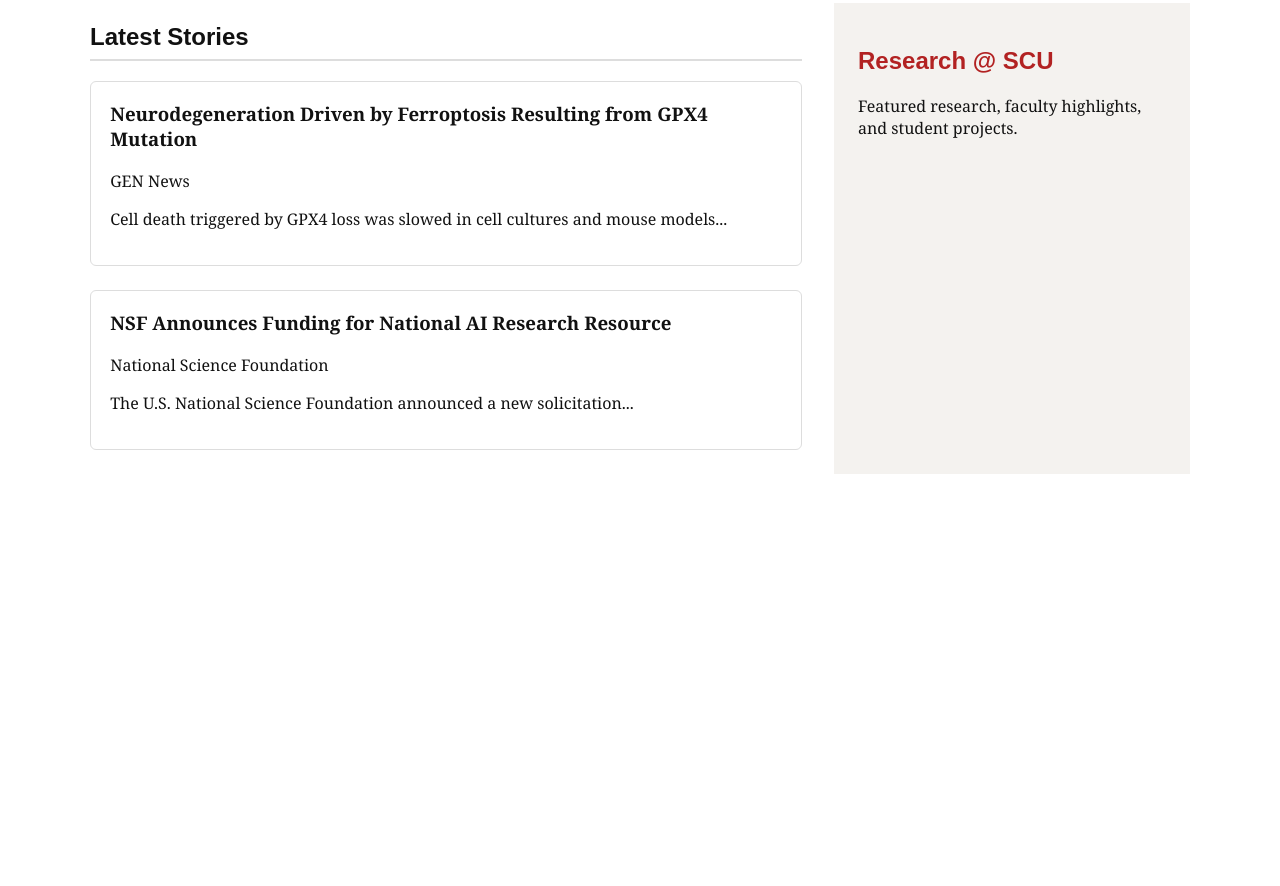
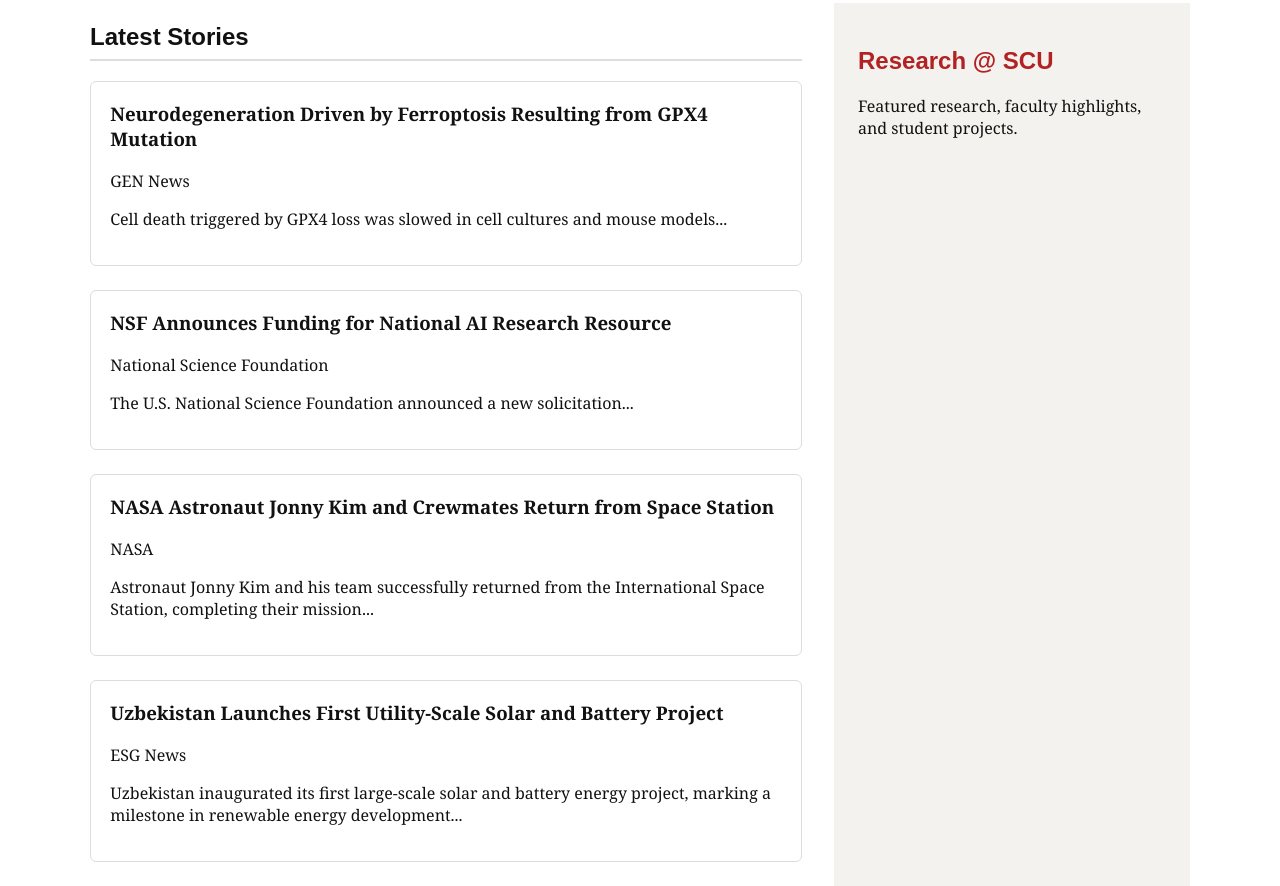
Before and after one commit to kclai-scu/santa-clara-circuit, a plain HTML site: page index.html in a window 1280 px wide. Shown: the part 431-1317 px from the top of the page. Before the commit the page ends 905 px from the top, so only its background shows below. Drawn offline with Linux system fonts and the light colour scheme.

Commit message:
added two new story cards

```diff
--- a/index.html
+++ b/index.html
@@ -42,6 +42,24 @@
         </a>
 
 
+        <a class="story-card" href="https://www.nasa.gov/news-release/nasa-astronaut-jonny-kim-crewmates-return-from-space-station/" target="_blank">
+            <article>
+                <h3>NASA Astronaut Jonny Kim and Crewmates Return from Space Station</h3>
+                <p class="source">NASA</p>
+                <p>Astronaut Jonny Kim and his team successfully returned from the International Space Station, completing their mission...</p>
+            </article>
+        </a>
+
+
+        <a class="story-card" href="https://esgnews.com/uzbekistan-launches-first-utility-scale-solar-and-battery-project/" target="_blank">
+            <article>
+                <h3>Uzbekistan Launches First Utility-Scale Solar and Battery Project</h3>
+                <p class="source">ESG News</p>
+                <p>Uzbekistan inaugurated its first large-scale solar and battery energy project, marking a milestone in renewable energy development...</p>
+            </article>
+        </a>
+
+
     </section>
 
     <!-- RIGHT: SCU RESEARCH -->
```
Lines whose indentation alone changed are shown as unchanged.
